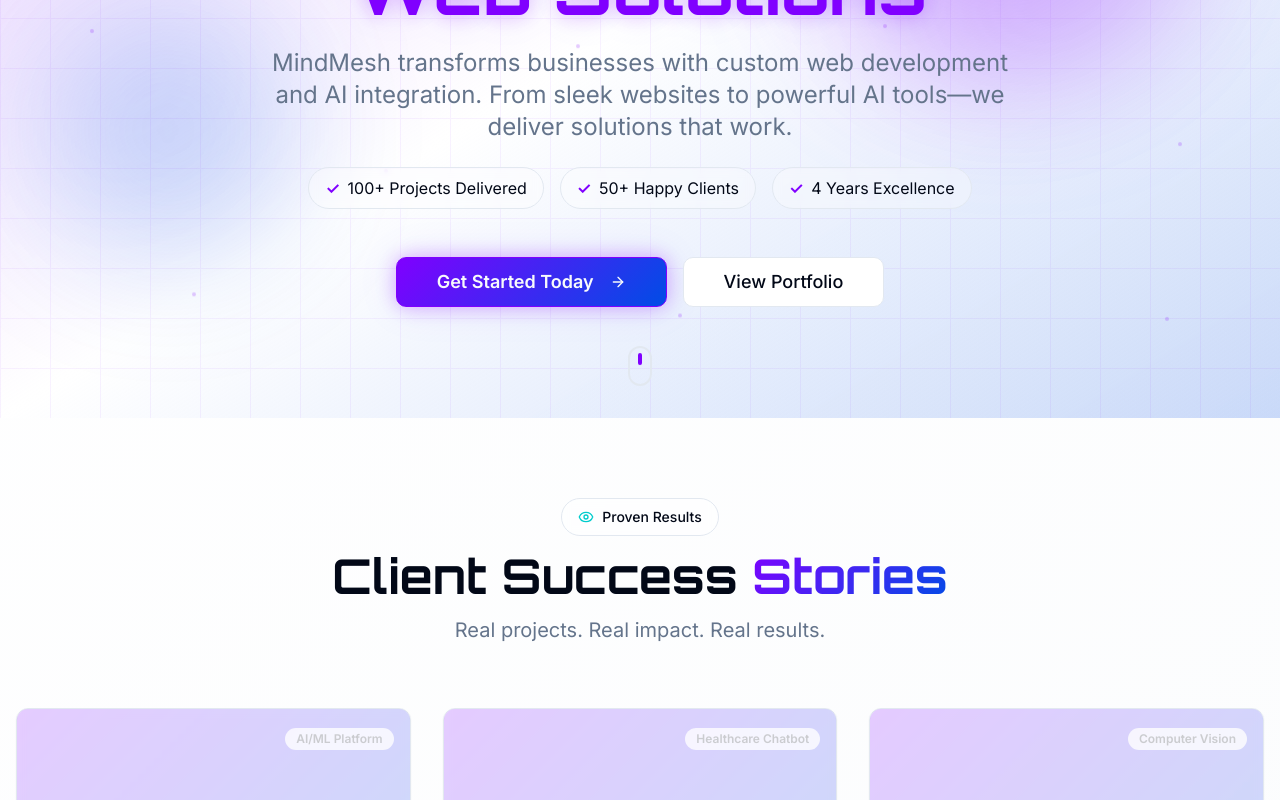
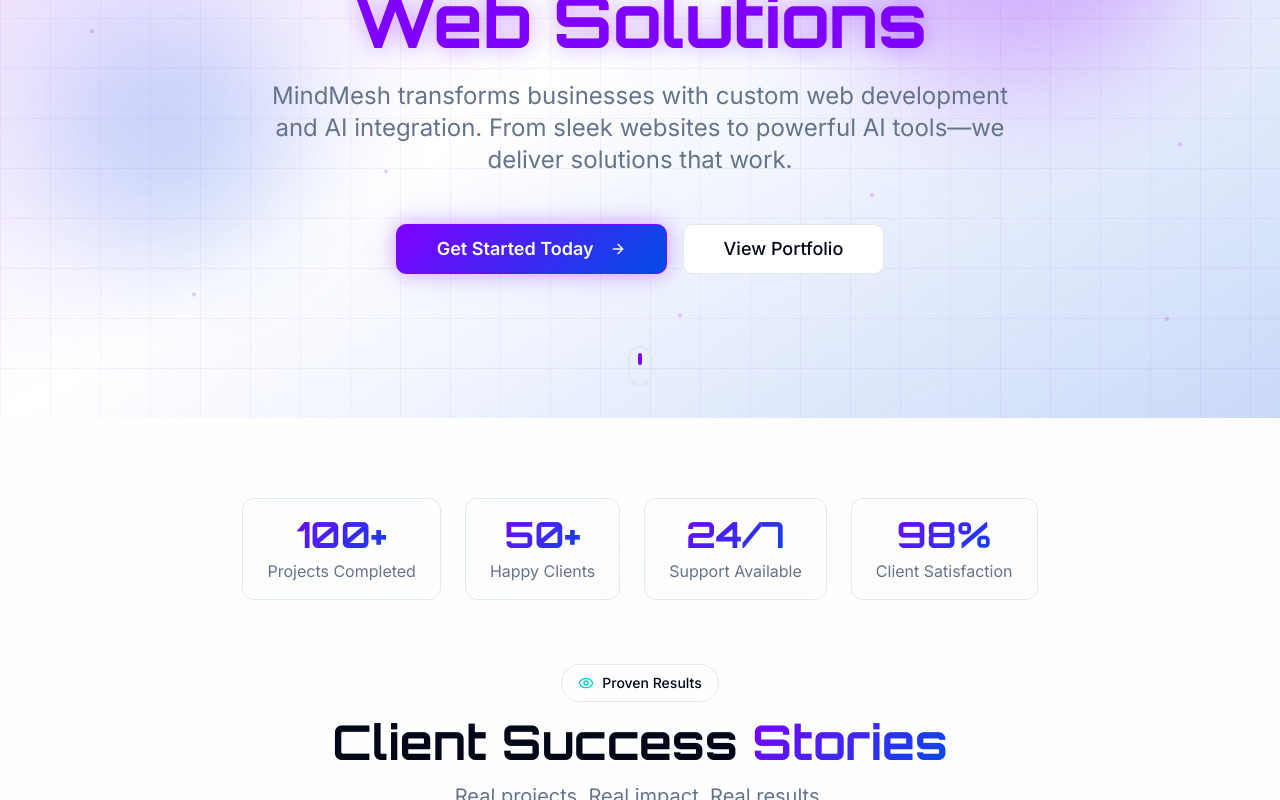
Before and after one commit to Abdullaah420/mindmesh-future-forward, a React (Vite) app: page / in a window 1280 px wide. Shown: the part 382-1182 px from the top of the page. Built offline with nearby package versions, Linux system fonts and the light colour scheme; the HTML template or start-up script is replaced by a standard one.

Commit message:
Refactor homepage content

```diff
--- a/src/components/HeroSection.tsx
+++ b/src/components/HeroSection.tsx
@@ -24,20 +24,6 @@ const HeroSection = () => {
             <p className="text-xl md:text-2xl text-muted-foreground max-w-3xl mx-auto font-inter leading-relaxed">
               MindMesh transforms businesses with custom web development and AI integration. From sleek websites to powerful AI tools—we deliver solutions that work.
             </p>
-            <div className="flex flex-wrap justify-center gap-4 text-sm md:text-base">
-              <div className="flex items-center gap-2 bg-card/30 backdrop-blur-sm px-4 py-2 rounded-full border border-border">
-                <span className="text-primary font-semibold">✓</span>
-                <span>100+ Projects Delivered</span>
-              </div>
-              <div className="flex items-center gap-2 bg-card/30 backdrop-blur-sm px-4 py-2 rounded-full border border-border">
-                <span className="text-primary font-semibold">✓</span>
-                <span>50+ Happy Clients</span>
-              </div>
-              <div className="flex items-center gap-2 bg-card/30 backdrop-blur-sm px-4 py-2 rounded-full border border-border">
-                <span className="text-primary font-semibold">✓</span>
-                <span>4 Years Excellence</span>
-              </div>
-            </div>
           </div>
 
           {/* CTA Buttons */}
--- a/src/components/PortfolioSection.tsx
+++ b/src/components/PortfolioSection.tsx
@@ -71,6 +71,26 @@ const PortfolioSection = () => {
   return (
     <section id="portfolio" className="py-20 relative overflow-hidden">
       <div className="container mx-auto px-4">
+        {/* Stats */}
+        <div className="flex flex-wrap justify-center gap-6 mb-16">
+          <div className="text-center px-6 py-4 bg-card/30 backdrop-blur-sm rounded-lg border border-border">
+            <div className="text-3xl md:text-4xl font-orbitron font-bold gradient-text">100+</div>
+            <div className="text-sm md:text-base text-muted-foreground mt-1">Projects Completed</div>
+          </div>
+          <div className="text-center px-6 py-4 bg-card/30 backdrop-blur-sm rounded-lg border border-border">
+            <div className="text-3xl md:text-4xl font-orbitron font-bold gradient-text">50+</div>
+            <div className="text-sm md:text-base text-muted-foreground mt-1">Happy Clients</div>
+          </div>
+          <div className="text-center px-6 py-4 bg-card/30 backdrop-blur-sm rounded-lg border border-border">
+            <div className="text-3xl md:text-4xl font-orbitron font-bold gradient-text">24/7</div>
+            <div className="text-sm md:text-base text-muted-foreground mt-1">Support Available</div>
+          </div>
+          <div className="text-center px-6 py-4 bg-card/30 backdrop-blur-sm rounded-lg border border-border">
+            <div className="text-3xl md:text-4xl font-orbitron font-bold gradient-text">98%</div>
+            <div className="text-sm md:text-base text-muted-foreground mt-1">Client Satisfaction</div>
+          </div>
+        </div>
+
         {/* Section Header */}
         <div className="text-center mb-16">
           <div className="inline-flex items-center gap-2 bg-card/50 border border-border rounded-full px-4 py-2 text-sm font-medium backdrop-blur-sm mb-4">
```
